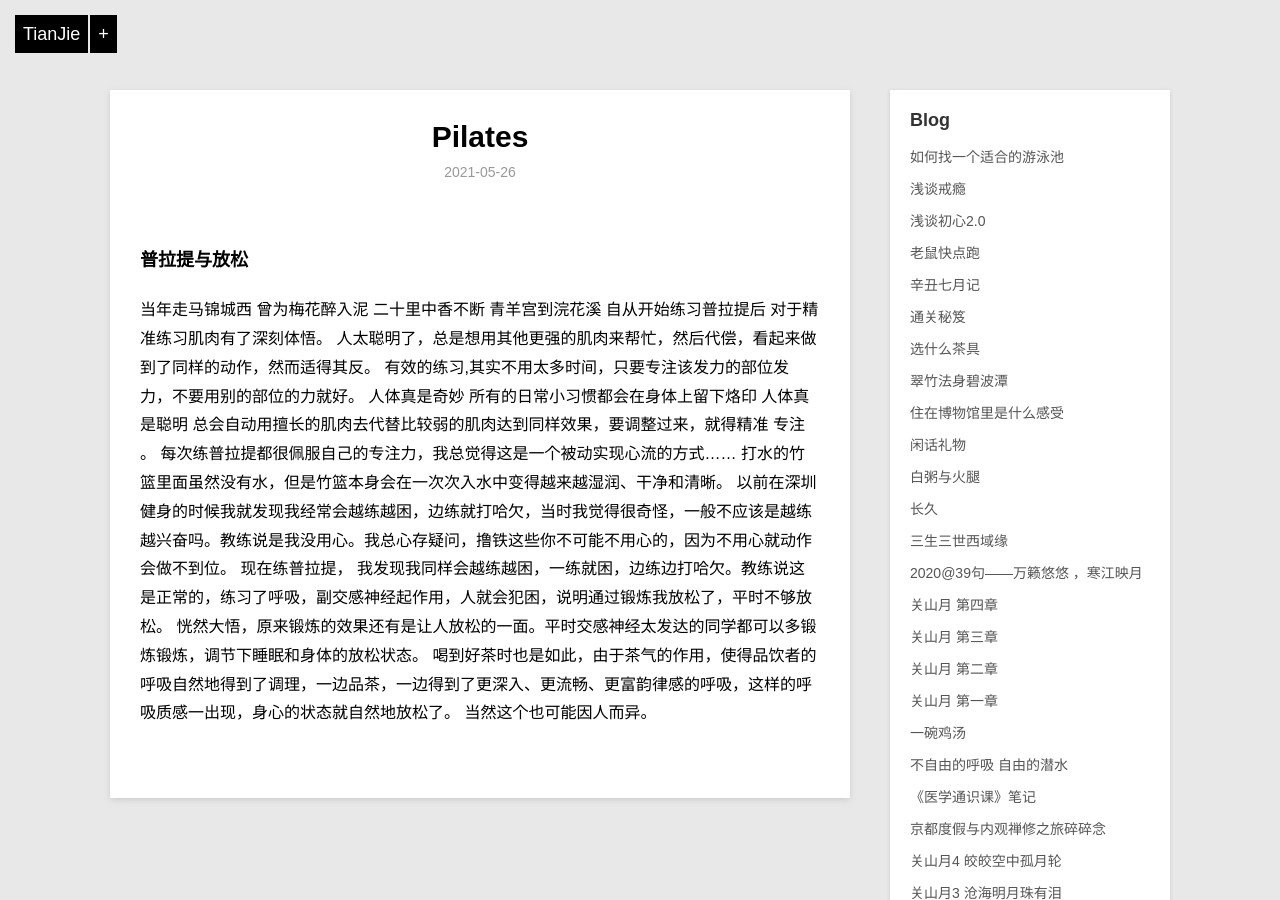
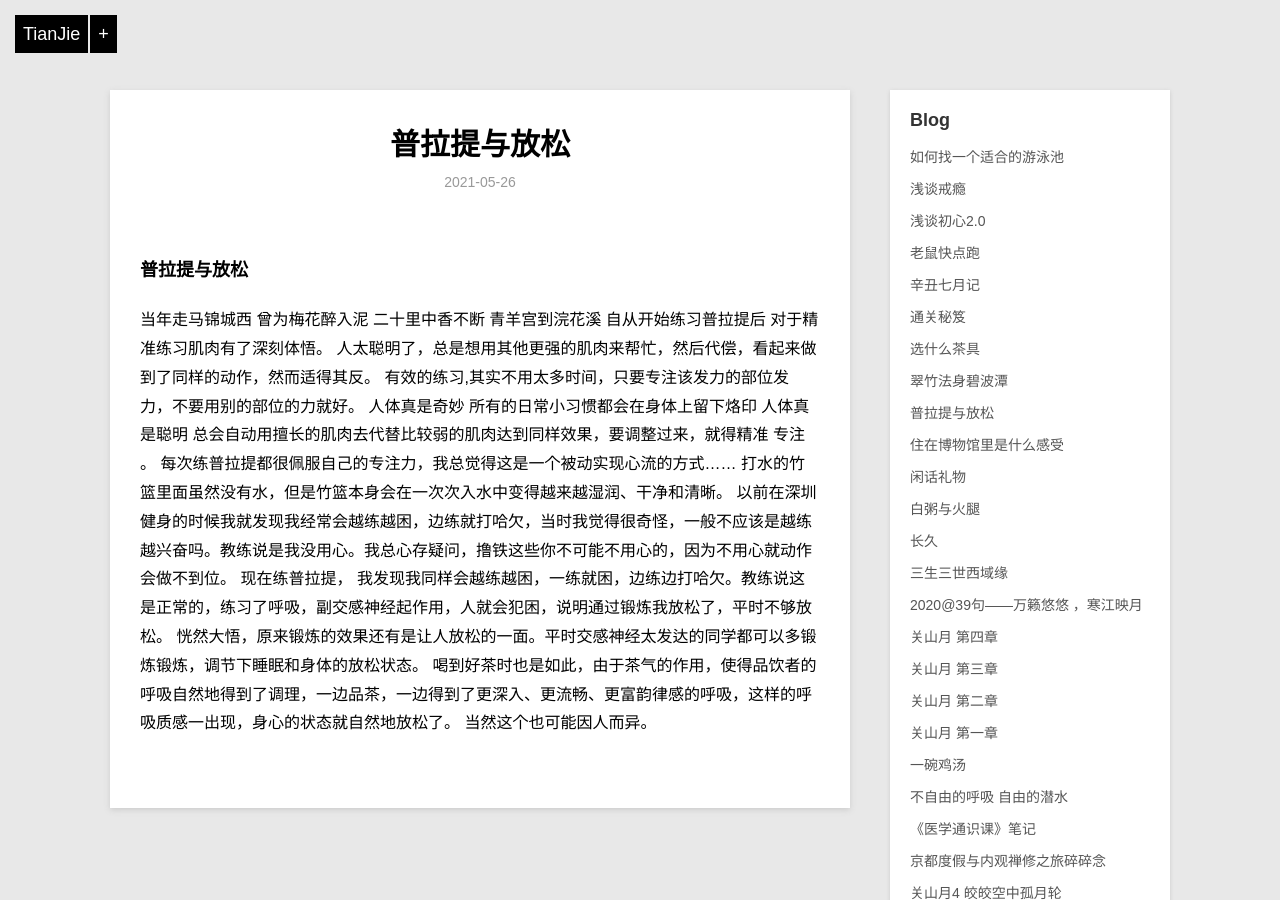
Before and after one commit to violettianjie/violettianjie.github.io, a Jekyll site: the page built from _posts/blog/2021-05-26-Pilates.md, in a window 1280 px wide and 900 px high. Built offline with Jekyll 4.4.1, drawn with Linux system fonts in a browser that asks for light colours; our own code applies the rules of GitHub Pages for plain Markdown files.

Commit message:
Update 2021-05-26-Pilates.md

```diff
--- a/_posts/blog/2021-05-26-Pilates.md
+++ b/_posts/blog/2021-05-26-Pilates.md
@@ -1,4 +1,9 @@
-
+---
+layout: post
+title: " 普拉提与放松 "
+description: "运动"
+category: blog
+---
 
 ### 普拉提与放松
 当年走马锦城西 曾为梅花醉入泥
```
